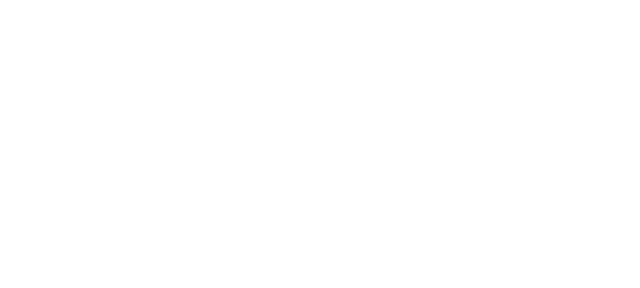
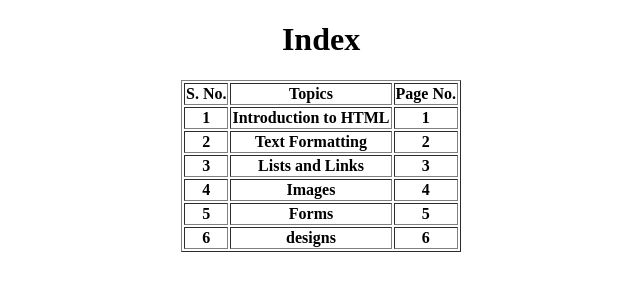
Before and after one commit to devmsks/portfolio, a plain HTML site: page book/book.html in a window 1280 px wide. Shown: the whole page, without its empty margins (319-959 px from the left). Drawn offline with Linux system fonts and the light colour scheme.

Commit message:
book project added

```diff
--- a/book/book.html
+++ b/book/book.html
@@ -0,0 +1,57 @@
+<!DOCTYPE html>
+<html lang="en">
+<head>
+    <meta charset="UTF-8">
+    <title>Table</title>
+</head>
+<body>
+
+</body>
+</html>
+<body>
+    <h1><center>Index</center></h1>
+    <center>
+    <table border="1"
+    </tr>
+
+        <tr>
+            <th>S. No.</th>
+            <th>Topics</th>
+            <th>Page No.</th>
+        </tr>
+        <tr>
+            <th>1</th>
+            <th>Introduction to HTML</th>
+            <th>1</th>
+        </tr>
+        <tr>
+            <th>2</th>
+            <th>Text Formatting</th>
+            <th>2</th>
+        </tr>
+        <tr>
+            <th>3</th>
+            <th>Lists and Links</th>
+            <th>3</th>
+        </tr>
+        <tr>
+            <th>4</th>
+            <th>Images</th>
+            <th>4</th>
+        </tr>
+        <tr>
+            <th>5</th>
+            <th>Forms</th>
+            <th>5</th>
+        </tr>
+        <tr>
+            <th>6</th>
+            <th>designs</th>
+            <th>6</th>
+        </tr>
+    </table>
+
+</center>
+    </Div>
+</body>
+</html>
```
Also changed, not shown: index.html (+4 -0 lines).
